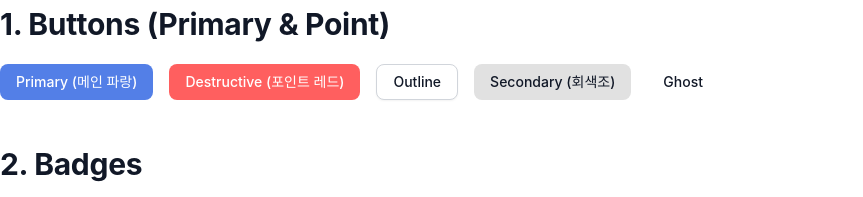
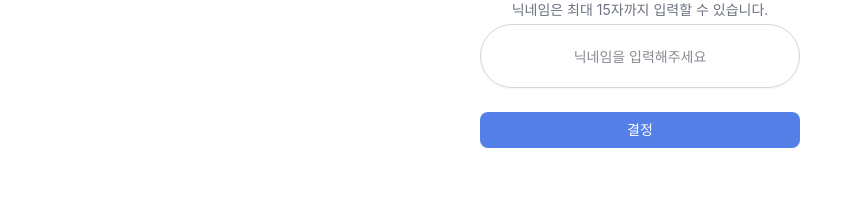
Before and after one commit to miru-frontend/miru-frontend, a Next.js app: page / in a window 1280 px wide. Shown: the top 197 px of the page, without its empty margins (0-863 px from the left). Built offline with nearby package versions, Linux system fonts and the light colour scheme.

Commit message:
feat(nickname):  닉네임 설정 위젯 및 저장 로직 구현

```diff
--- a/package.json
+++ b/package.json
@@ -23,6 +23,7 @@
     "radix-ui": "^1.4.3",
     "react": "19.2.3",
     "react-dom": "19.2.3",
+    "react-hook-form": "^7.71.1",
     "tailwind-merge": "^3.4.0",
     "zustand": "^5.0.11"
   },
--- a/src/app/globals.css
+++ b/src/app/globals.css
@@ -13,6 +13,7 @@
   --color-bg-gray-mid: #e1e1e1;
   --color-point-red: #ff5f5f;
   --color-white: #ffffff;
+  --color-gray: #6b7280;
 
   /* 폰트 설정: 프리텐다드를 기본 싼스로 설정 */
   --font-sans: 'Pretendard', 'Inter', 'Noto Sans KR', sans-serif;
--- a/src/app/page.tsx
+++ b/src/app/page.tsx
@@ -1,3 +1,4 @@
+import { NicknameForm } from '@/features/nickname/ui/NicknameForm';
 import { Badge } from '@/shared/ui/badge';
 import { Button } from '@/shared/ui/button';
 import { Card, CardContent, CardHeader, CardTitle } from '@/shared/ui/card';
@@ -8,6 +9,7 @@ import { Textarea } from '@/shared/ui/textarea';
 export default function Home() {
   return (
     <div className=" space-y-10 bg-bg-white min-h-screen">
+      <NicknameForm />
       {/* 1. Button: 메인 컬러 확인 */}
       <section className="space-y-4">
         <h2 className="text-h2">1. Buttons (Primary & Point)</h2>
--- /dev/null
+++ b/src/features/nickname/model/useNicknameValidation.ts
@@ -0,0 +1,25 @@
+/**
+ * 닉네임을 서버에 저장하는 순수 함수
+ */
+export const checkAndSaveNickname = async (nickname: string) => {
+  try {
+    const response = await fetch(
+      //아직 api 구현전
+      `${process.env.NEXT_PUBLIC_API_BASE_URL}/api/v1/user/nickname`,
+      {
+        method: 'POST',
+        headers: { 'Content-Type': 'application/json' },
+        body: JSON.stringify({ nickname }),
+      },
+    );
+
+    const data = await response.json();
+
+    return {
+      isOk: response.ok,
+      message: data.message,
+    };
+  } catch (err) {
+    return { isOk: false, message: '서버 연결에 실패했습니다.' };
+  }
+};
--- /dev/null
+++ b/src/features/nickname/ui/NicknameCharacter.tsx
@@ -0,0 +1,16 @@
+import Image from 'next/image';
+
+export const NicknameCharacter = () => {
+  return (
+    <div className="flex flex-col items-center justify-center py-3">
+      <Image
+        src="/assets/images/nickname-hero.png"
+        alt="Welcome Character"
+        width={300}
+        height={300}
+        priority
+        className="object-contain"
+      />
+    </div>
+  );
+};
--- /dev/null
+++ b/src/features/nickname/ui/NicknameForm.tsx
@@ -0,0 +1,80 @@
+'use client';
+
+import { useForm } from 'react-hook-form';
+import { useModalStore } from '@/app/store/useModalStore';
+import { checkAndSaveNickname } from '../model/useNicknameValidation';
+import { Button } from '@/shared/ui/button';
+import { Input } from '@/shared/ui/input';
+
+export const NicknameForm = () => {
+  const { register, handleSubmit } = useForm({
+    defaultValues: { nickname: '' },
+  });
+
+  const { openModal, closeModal } = useModalStore();
+
+  const handleDecision = async (data: { nickname: string }) => {
+    // 1. 입력값 비어있는지만 가볍게 체크
+    if (!data.nickname.trim()) {
+      openModal({
+        title: '입력 확인',
+        description: '닉네임을 입력해 주세요.',
+        buttons: [{ label: '확인', onClick: closeModal, variant: 'primary' }],
+      });
+      return;
+    }
+
+    // 2. 백엔드에 POST로 보내서 저장 시도 (백엔드가 글자수, 중복을 모두 체크함)
+    const result = await checkAndSaveNickname(data.nickname);
+
+    // 3. 실패 시: 백엔드가 준 에러 메시지(중복 등)를 모달로 노출 [cite: 2026-01-11]
+    if (!result.isOk) {
+      openModal({
+        title: '닉네임 설정 오류',
+        description: result.message,
+        buttons: [
+          {
+            label: '다시 입력',
+            onClick: closeModal,
+            variant: 'primary',
+            bgColor: 'point-red',
+            textColor: 'color-white',
+          },
+        ],
+      });
+      return;
+    }
+
+    // 4. 성공 시: 모달 없이 바로 다음 단계 진행 [cite: 2026-01-11]
+    console.log('닉네임 저장 성공:', data.nickname);
+  };
+
+  return (
+    <div className="flex flex-col items-center">
+      <form
+        onSubmit={handleSubmit(handleDecision)}
+        className="flex flex-col items-center"
+      >
+        <p className="mb-1 text-sm text-gray">
+          닉네임은 최대 15자까지 입력할 수 있습니다.
+        </p>
+
+        <Input
+          {...register('nickname', {
+            required: true, // 필수 입력
+            minLength: 2, // 최소 2자
+            maxLength: 15, // 최대 15자
+          })}
+          placeholder="닉네임을 입력해주세요"
+          // maxLength를 직접 써주면 15자 이상 타이핑 자체가 안 됩니다. [cite: 2026-01-11]
+          maxLength={15}
+          className="w-80 h-16 text-xl text-center border rounded-full border-gray-300 focus:outline-none focus:border-blue-500"
+        />
+
+        <Button type="submit" className="w-80 mt-6 ">
+          결정
+        </Button>
+      </form>
+    </div>
+  );
+};
--- a/src/features/user/model/useNicknameValidation.ts
+++ /dev/null
@@ -1,14 +0,0 @@
-import { useState } from 'react';
-
-export const useNicknameValidation = () => {
-  const [nickname, setNickname] = useState('');
-  const [isDuplicate, setIsDuplicate] = useState(false);
-
-  // 닉네임 유효성 검사
-  const isLengthValid = nickname.length > 0 && nickname.length <= 15;
-
-  // 제출 가능 여부
-  const canSubmit = isLengthValid && !isDuplicate;
-
-  return { nickname, setNickname, isDuplicate, isLengthValid, canSubmit };
-};
--- /dev/null
+++ b/src/widgets/nickname-section/NicknameSection.tsx
@@ -0,0 +1,21 @@
+// widgets/nickname-section/ui/NicknameSection.tsx
+import { NicknameCharacter } from '@/features/nickname/ui/NicknameCharacter';
+import { NicknameForm } from '@/features/nickname/ui/NicknameForm';
+
+export const NicknameSection = () => {
+  return (
+    <section className="flex flex-col items-center justify-center min-h-[calc(100vh-200px)] py-12">
+      <div className="text-center mb-10">
+        <h1 className="text-[40px] font-bold text-gray-900 mb-2">반갑습니다</h1>
+        <p className="text-2xl font-medium text-gray-700">
+          닉네임을 정해주세요
+        </p>
+      </div>
+
+      <NicknameCharacter />
+      <div className="w-full max-w-[500px] mt-4">
+        <NicknameForm />
+      </div>
+    </section>
+  );
+};
```
Also changed, not shown: public/assets/images/nickname-hero.png (added), 1 other file (tests, documents, lock files or other folders).
